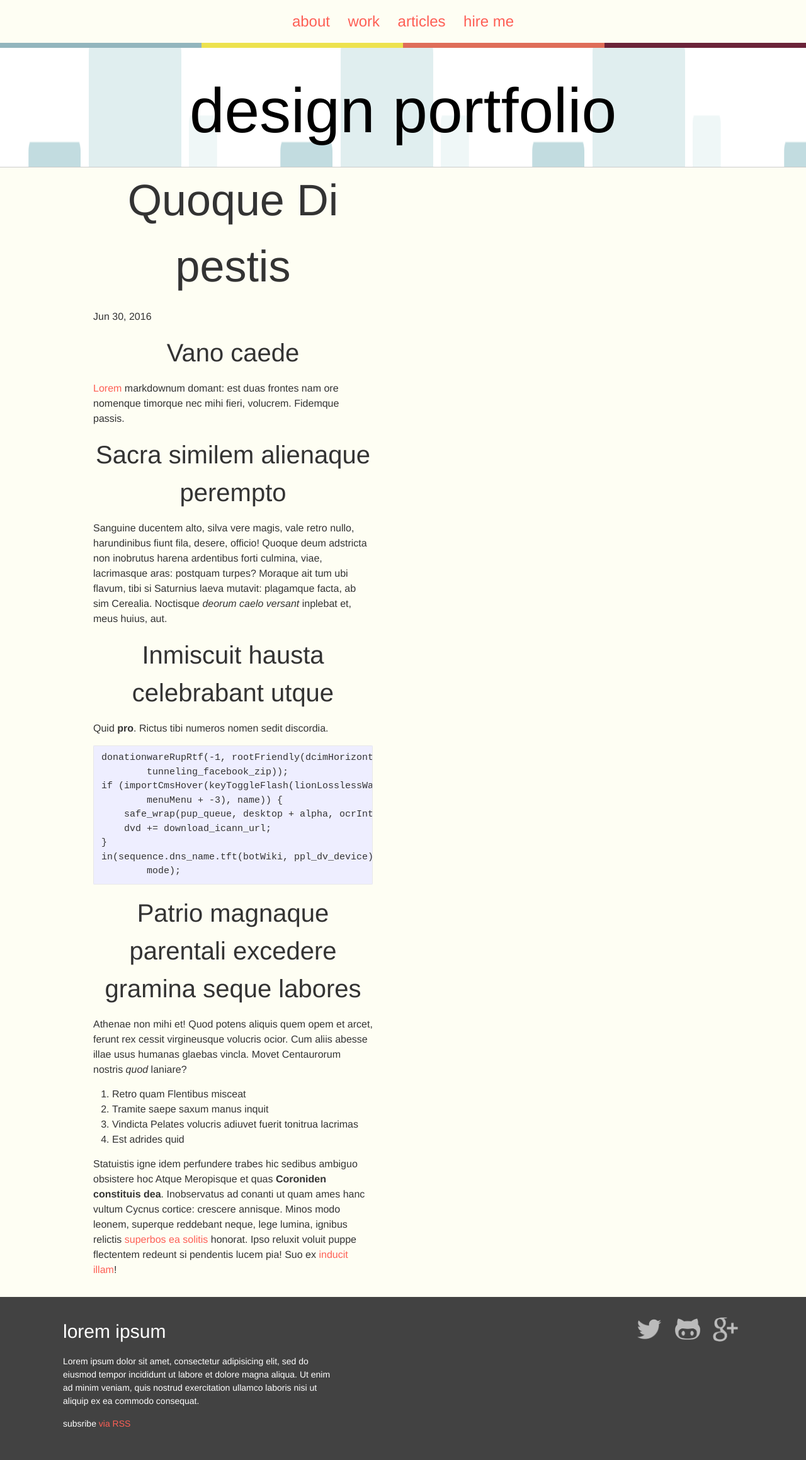
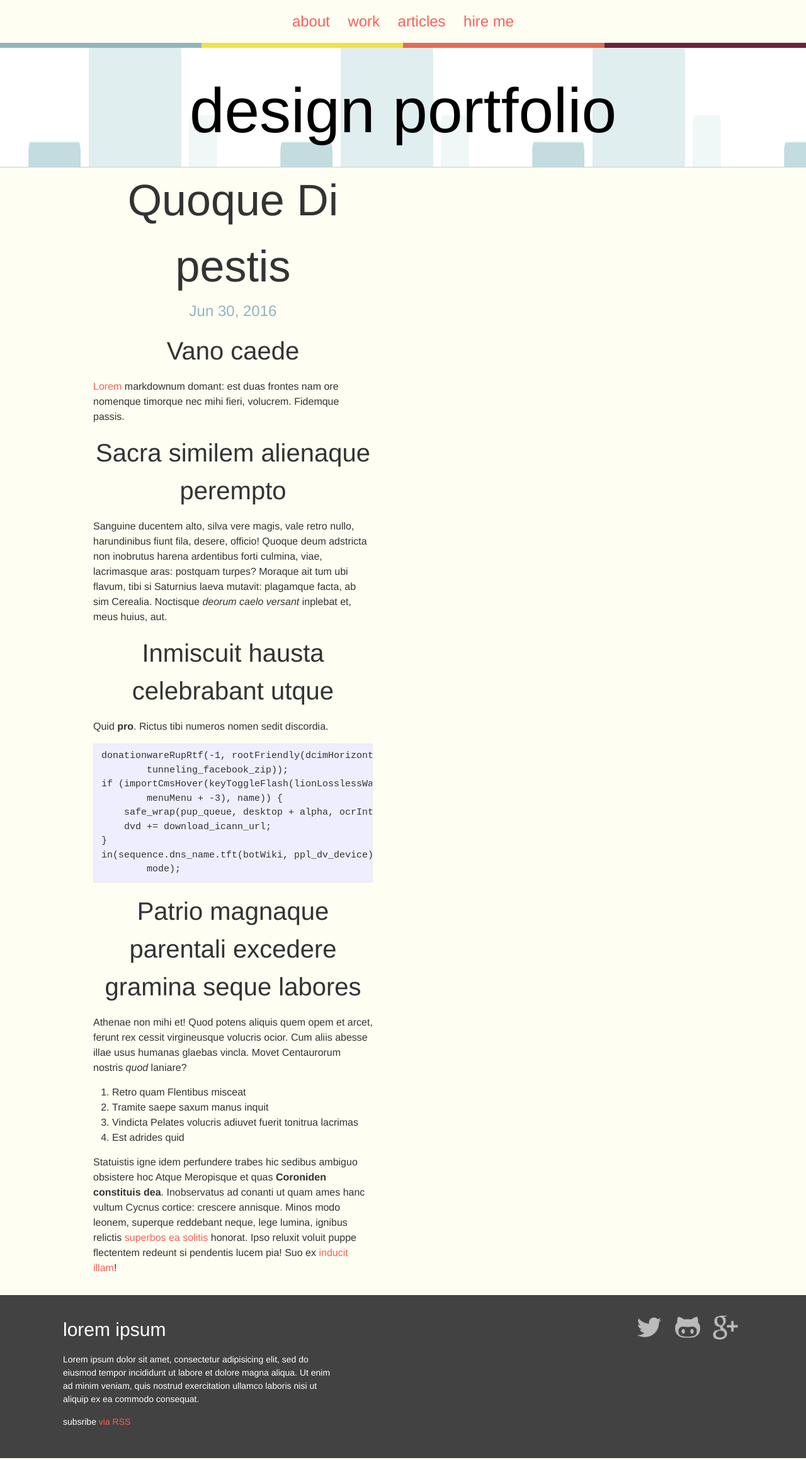
Before and after one commit to MailatRadu/portfolio, a Jekyll site: the page built from _posts/blog/2016-06-30-quoque-di-pestis.markdown, in a window 1280 px wide. Shown: the whole page at 63% size. Built offline with Jekyll 4.4.1, drawn with Linux system fonts in a browser that asks for light colours.

Commit message:
Add styles for single page posts

```diff
--- a/_sass/components/_posts.scss
+++ b/_sass/components/_posts.scss
@@ -27,3 +27,26 @@
 		display: inline;
 	}
 }
+
+.post-header {
+	text-align:center;
+}
+
+.post-meta {
+	color: $blue-color;
+	font-size: $h4-font-size;
+}
+
+.post-title {
+	margin: 0;
+}
+
+.post-body {
+	width: 90%;
+	max-width: 50em;
+	margin: $h2-font-size auto;
+	h1,h2,h3,h4 {
+		margin: $h2-font-size auto;
+		max-width: 80%;
+	}
+}
```
